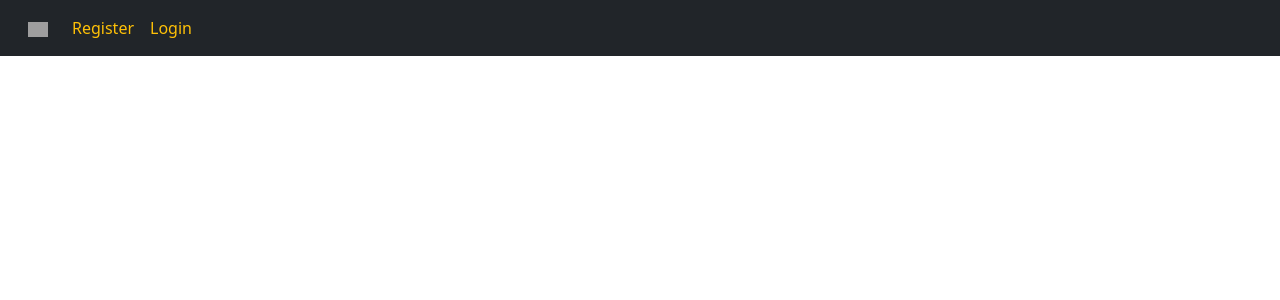
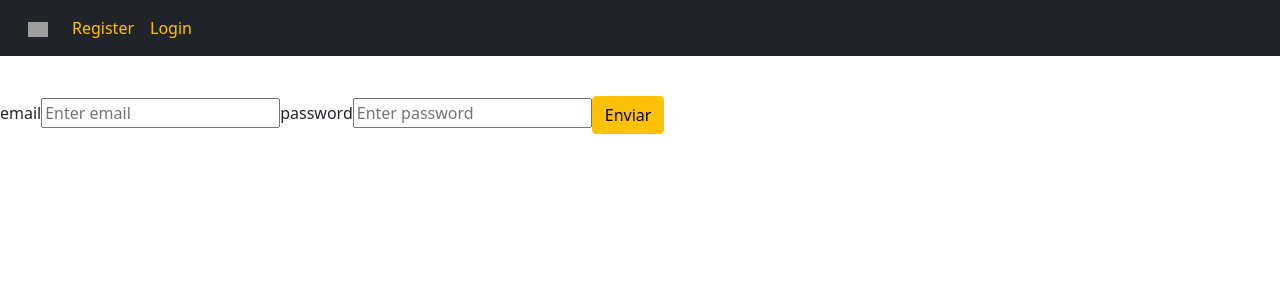
Before and after one commit to JSSatorres/gifhty, a React (Create React App) app in the folder client/: page /login in a window 1280 px wide. Shown: the top 300 px of the page. Built offline with nearby package versions, Linux system fonts and the light colour scheme; no server answers; grey boxes are pictures that could not be loaded.

Commit message:
login and register with protected routes

```diff
--- a/client/src/App.js
+++ b/client/src/App.js
@@ -11,19 +11,23 @@ import MyGifts from "./pages/MyGifts";
 import EditGift from "./pages/EditGift";
 import Register from "./pages/Register";
 import Login from "./pages/Login";
+import ProtectedRoute from "./components/protectedRoutes";
 
 function App() {
   return (
     <AuthProvider>
       <Routes>
+        <Route index element={<Home />} />
         <Route path="/" element={<Home />} />
-        <Route path="/profile" element={<Profile />} />
-        <Route path="/upload" element={<Upload />} />
-        <Route path="/mygifts" element={<MyGifts />} />
+        <Route path="/login" element={<Login />} />
         <Route path="/register" element={<Register />} />
-        <Route path="/login" element={<Login />} />
+        <Route element={<ProtectedRoute />}>
+          <Route path="profile" element={<Profile />} />
+          <Route path="/upload" element={<Upload />} />
+          <Route path="/editgift/:id" element={<EditGift />} />
+          <Route path="/mygifts" element={<MyGifts />} />
+        </Route>
         <Route path="*" element={<NotFound />} />
-        <Route path="/editgift/:id" element={<EditGift />} />
       </Routes>
     </AuthProvider>
   );
--- a/client/src/components/navbar/Navbar.js
+++ b/client/src/components/navbar/Navbar.js
@@ -1,14 +1,21 @@
 import React, { useState } from "react";
 import { Link } from "react-router-dom";
+import { useAuth } from "../../context/AuthContext";
+import { userSignOut } from "../../firebae/firebase";
 
 const Navbar = () => {
-  const [user, setUser] = useState(false);
+  const {user} = useAuth();
+
+  function handelSignOut() {
+    userSignOut();
+  }
+
   return (
     <nav className="navbar navbar-expand-lg navbar-dark bg-dark fixed-top">
       <div className="container-fluid">
         {user ? (
           <div className="collapse navbar-collapse" id="navbarSupportedContent">
-            <Link to="/" className="nav-link">
+            <Link to="/home" className="nav-link">
               <img
                 src="https://mdbcdn.b-cdn.net/img/logo/mdb-transaprent-noshadows.webp"
                 height="15"
@@ -30,6 +37,15 @@ const Navbar = () => {
               <li className="nav-item">
                 <Link to="/mygifts" className="nav-link text-warning">
                   my Gifts
+                </Link>
+              </li>
+              <li className="nav-item">
+                <Link
+                  onClick={handelSignOut}
+                  to="/"
+                  className="nav-link text-warning"
+                >
+                  Sign out
                 </Link>
               </li>
             </ul>
--- /dev/null
+++ b/client/src/components/protectedRoutes/ProtectedRoute.js
@@ -0,0 +1,16 @@
+import React from "react";
+import { Navigate, Outlet } from "react-router-dom";
+import { useAuth } from "../../context/AuthContext";
+
+const ProtectedRoute = ({ children }) => {
+  const { user, loading } = useAuth();
+  if (loading) return <h1>loading</h1>;
+  console.log(user);
+
+  if (!user) return <Navigate to="/" />;
+
+  return <Outlet />;
+
+};
+
+export default ProtectedRoute;
--- /dev/null
+++ b/client/src/components/protectedRoutes/index.js
@@ -0,0 +1 @@
+export { default} from "./ProtectedRoute";
--- a/client/src/context/AuthContext.js
+++ b/client/src/context/AuthContext.js
@@ -1,5 +1,7 @@
-import { createContext, useContext } from "react";
+import { createContext, useContext, useEffect, useState } from "react";
 import React from "react";
+import {auth} from "../firebae/firebase"
+import { onAuthStateChanged } from "firebase/auth";
 
 //create the context
 export const AuthContext = createContext(null);
@@ -12,12 +14,20 @@ export const useAuth = () => {
 
 // the provider to consume the value which embraces the other components
 const AuthProvider = ({ children }) => {
-  const user = {
-    login: true,
-  };
+  const [user, setUser] = useState()
+  const [loading, setLoading] = useState(true)
+
+  useEffect(() => {
+    onAuthStateChanged(auth, currentUser => {
+      setUser(currentUser)
+      setLoading(false)
+      console.log(loading);
+      console.log(user);
+    })}, []);
+
 
   return (
-    <AuthContext.Provider value={{ user }}>{children}</AuthContext.Provider>
+    <AuthContext.Provider value={{ user,loading }}>{children}</AuthContext.Provider>
   );
 };
 
--- a/client/src/firebae/firebase.js
+++ b/client/src/firebae/firebase.js
@@ -1,6 +1,17 @@
 // Import the functions you need from the SDKs you need
 import { initializeApp } from "firebase/app";
-import {getAuth} from "firebase/auth"
+import {
+  getAuth,
+  createUserWithEmailAndPassword,
+  signInWithEmailAndPassword,
+  // GoogleAuthProvider,
+  // signInWithPopup,
+  signOut,
+  // sendPasswordResetEmail,
+  // updatePassword,
+  // reauthenticateWithCredential,
+  // EmailAuthProvider,
+} from "firebase/auth";
 
 // Add SDKs for Firebase products that you want to use
 // https://firebase.google.com/docs/web/setup#available-libraries
@@ -12,10 +23,67 @@ const firebaseConfig = {
   projectId: process.env.REACT_APP_projectId,
   storageBucket: process.env.REACT_APP_storageBucket,
   messagingSenderId: process.env.REACT_APP_messagingSenderId,
-  appId: process.env.REACT_APP_appId
+  appId: process.env.REACT_APP_appId,
 };
 
 // Initialize Firebase
 const app = initializeApp(firebaseConfig);
 
-export const auth = getAuth(app)
+export const auth = getAuth(app);
+
+
+export async function singInWithEmailAndPassword(email, password) {
+  await signInWithEmailAndPassword(auth, email, password);
+}
+
+export async function singUpWithEmailAndPassword(email, password) {
+  await createUserWithEmailAndPassword(auth, email, password);
+}
+
+export async function userSignOut() {
+  return await signOut(auth);
+}
+// export function singInWithGoogle() {
+//   const Provider = new GoogleAuthProvider();
+//   return signInWithPopup(auth, Provider);
+// }
+
+// export function userSendPasswordResetEmail(email) {
+//   return sendPasswordResetEmail(auth, email);
+// }
+
+// export function getCurrentUserToken() {
+//   if (!auth.currentUser) {
+//     return null;
+//   }
+
+//   return auth.currentUser.getIdToken();
+// }
+
+// export function getCurrentUserEmail() {
+//   if (!auth.currentUser) {
+//     return null;
+//   }
+
+//   return auth.currentUser.email;
+// }
+
+// export function changePassword(newPassword) {
+//   const auth = getAuth();
+
+//   const user = auth.currentUser;
+//   console.log(user);
+//   console.log(newPassword);
+//   updatePassword(user, newPassword)
+//     .then(() => console.log("contraseña cambiada"))
+//     .catch(() => console.log("contraseña no cambiada"));
+// }
+
+// export async function reauthenticate(password) {
+//   const user = auth.currentUser;
+//   const credential = EmailAuthProvider.credential(
+//     auth.currentUser.email,
+//     password
+//   );
+//   return reauthenticateWithCredential(user, credential);
+// }
--- a/client/src/pages/Home.js
+++ b/client/src/pages/Home.js
@@ -1,14 +1,16 @@
-import React, { useState } from "react";
+import React, { useEffect, useState } from "react";
 import GiftList from "../components/giftList";
 import Input from "../components/input";
 import Navbar from "../components/navbar";
 import { useAuth } from "../context/AuthContext";
+// import { isCurrentUser } from "../firebae/firebase";
 
 const Home = () => {
   const [keyword, setKeyword] = useState();
-  const isUserLogin = useAuth();
+  const { user, loading } = useAuth();
 
-  console.log(isUserLogin);
+  console.log(user);
+  if (loading) return <h1> loading </h1>;
 
   function keywordSeacrh(newKeyword) {
     setKeyword(newKeyword);
--- a/client/src/pages/Login.js
+++ b/client/src/pages/Login.js
@@ -1,10 +1,58 @@
-import React from "react";
+import React, { useState } from "react";
 import Navbar from "../components/navbar";
+import { useAuth } from "../context/AuthContext";
+import { singInWithEmailAndPassword } from "../firebae/firebase";
+import { useNavigate } from "react-router-dom";
+
 const Login = () => {
+  const isUserLogin = useAuth();
+  const [user, setUser] = useState({
+    email: "",
+    password: "",
+    userName: "",
+  });
+
+  const [errorMessage, setErrorMessage] = useState()
+  const navigate = useNavigate();
+
+  const handleSubmit = async (e) => {
+    e.preventDefault();
+    setErrorMessage("")
+    try {
+      await singInWithEmailAndPassword(user.email, user.password);
+      navigate("/");
+    } catch (error) {
+      setErrorMessage(error);
+    }
+  };
+
+  const handleChange = (e) => {
+    setUser({ ...user, [e.target.name]: e.target.value });
+  };
+
   return (
     <div>
       <Navbar />
-      Login
+      <form className="mt-5 pt-5" onSubmit={handleSubmit}>
+        <label htmlFor="email">email</label>
+        <input
+          type="email"
+          name="email"
+          placeholder="Enter email"
+          onChange={handleChange}
+        />
+
+        <label htmlFor="email">password</label>
+        <input
+          type="password"
+          name="password"
+          placeholder="Enter password"
+          onChange={handleChange}
+        />
+
+        <button type="submit" className="btn btn-warning"> Enviar</button>
+        {errorMessage &&<div className="text-danger"> {errorMessage.message}</div>}
+      </form>
     </div>
   );
 };
--- a/client/src/pages/NotFound.js
+++ b/client/src/pages/NotFound.js
@@ -2,12 +2,12 @@ import React from "react";
 
 const NotFound = () => {
   return (
-    <div class="d-flex justify-content-center align-items-center" id="main">
-      <h1 class="mr-3 pr-3 align-top border-right inline-block align-content-center">
+    <div className="d-flex justify-content-center align-items-center" id="main">
+      <h1 className="mr-3 pr-3 align-top border-right inline-block align-content-center">
         404
       </h1>
-      <div class="inline-block align-middle">
-        <h2 class="font-weight-normal lead" id="desc">
+      <div className="inline-block align-middle">
+        <h2 className="font-weight-normal lead" id="desc">
           The page you requested was not found.
         </h2>
       </div>
--- a/client/src/pages/Register.js
+++ b/client/src/pages/Register.js
@@ -1,25 +1,38 @@
 import React, { useState } from "react";
 import Navbar from "../components/navbar";
+import { singUpWithEmailAndPassword } from "../firebae/firebase";
+import { useAuth } from "../context/AuthContext";
+import { useNavigate } from "react-router-dom";
 
 function Register() {
+  const isUserLogin = useAuth();
   const [user, setUser] = useState({
     email: "",
     password: "",
     userName: "",
   });
+  const [errorMessage, setErrorMessage] = useState()
+  const navigate = useNavigate();
 
-  const hadleSubmit = () => {
-
+  const handleSubmit = async (e) => {
+    e.preventDefault();
+    setErrorMessage("")
+    try {
+      await singUpWithEmailAndPassword(user.email, user.password);
+      navigate("/");
+    } catch (error) {
+      setErrorMessage(error);
+    }
   };
 
   const handleChange = (e) => {
-    setUser({...user, [e.target.name]:e.target.value});
+    setUser({ ...user, [e.target.name]: e.target.value });
   };
 
   return (
     <div>
       <Navbar />
-      <form className="mt-5 pt-5">
+      <form className="mt-5 pt-5" onSubmit={handleSubmit}>
         <label htmlFor="email">User mame</label>
         <input
           type="userName"
@@ -45,6 +58,7 @@ function Register() {
         />
 
         <button type="submit"> Enviar</button>
+        {errorMessage &&<div className="text-danger"> {errorMessage.message}</div>}
       </form>
     </div>
   );
```
